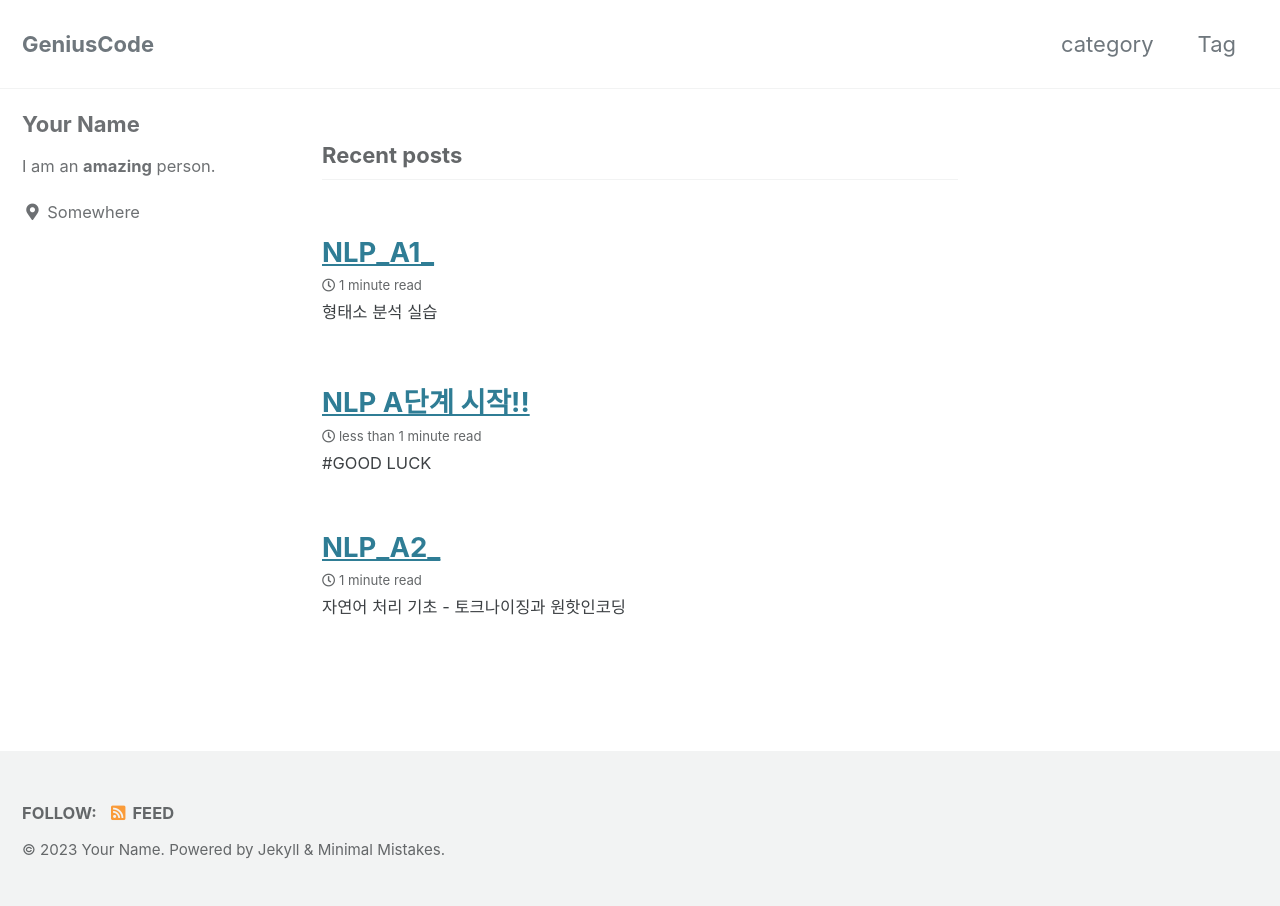
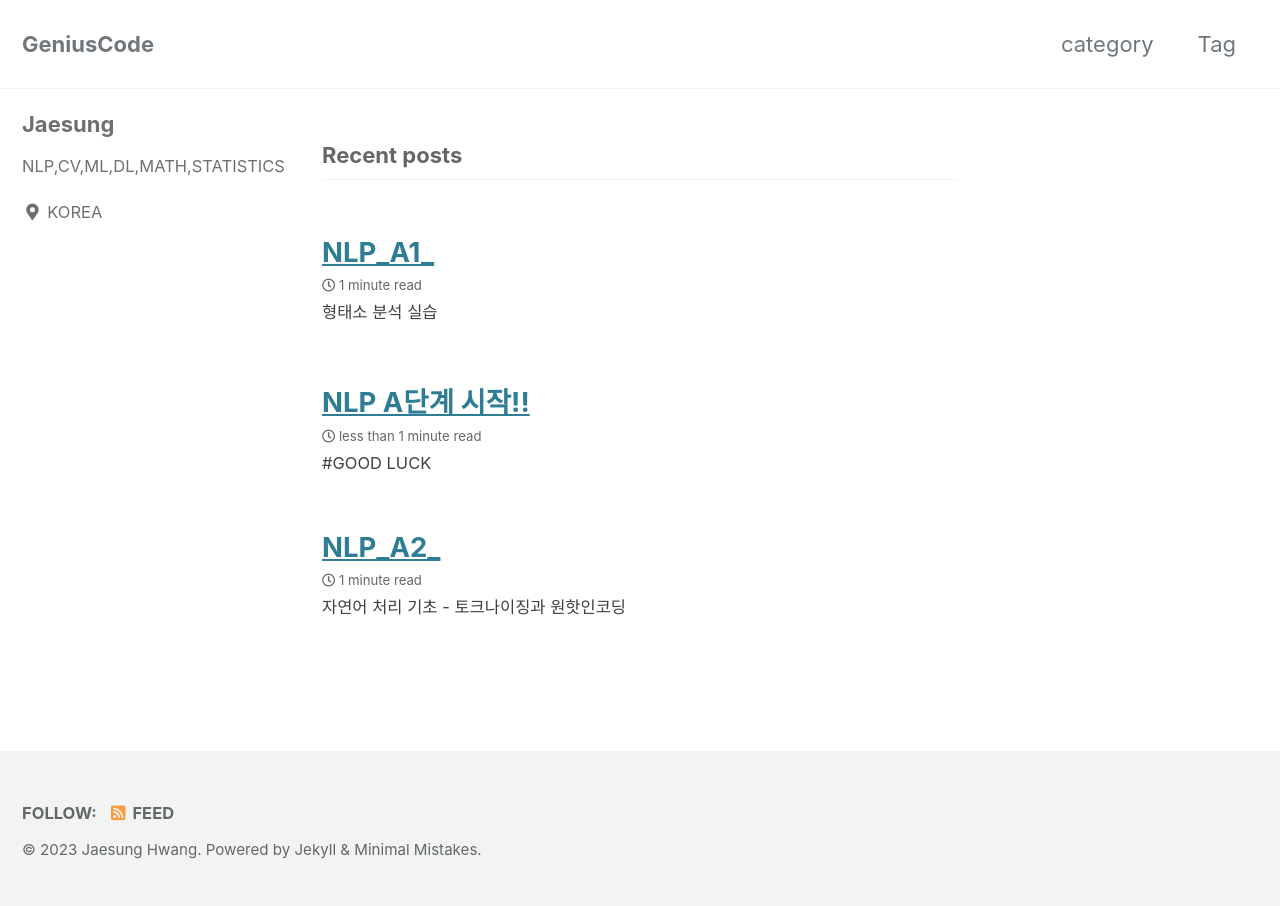
Before and after one commit to hjs3545/GeniusCode.github.io, a Jekyll site: the page built from index.html, in a window 1280 px wide. Built offline with Jekyll 4.4.1, drawn with Linux system fonts in a browser that asks for light colours; cached includes are drawn as plain includes; the list of posts is cut into pages by our own code.

Commit message:
타이틀 수정

```diff
--- a/_config.yml
+++ b/_config.yml
@@ -19,8 +19,8 @@ locale                   : "en-US"
 title                    : "GeniusCode"
 title_separator          : "-"
 subtitle                 : # site tagline that appears below site title in masthead
-name                     : "Your Name"
-description              : "An amazing website."
+name                     : "Jaesung Hwang"
+description              : "GeniusCode Study Blog"
 url                      : "https://GeniusCode.github.io"
 baseurl                  : # the subpath of your site, e.g. "/blog"
 repository               : # GitHub username/repo-name e.g. "mmistakes/minimal-mistakes"
@@ -104,10 +104,10 @@ analytics:
 
 # Site Author
 author:
-  name             : "Your Name"
+  name             : "Jaesung"
   avatar           : # path of avatar image, e.g. "/assets/images/bio-photo.jpg"
-  bio              : "I am an **amazing** person."
-  location         : "Somewhere"
+  bio              : "NLP,CV,ML,DL,MATH,STATISTICS"
+  location         : "KOREA"
   email            :
   links:
     - label: "Email"
```
